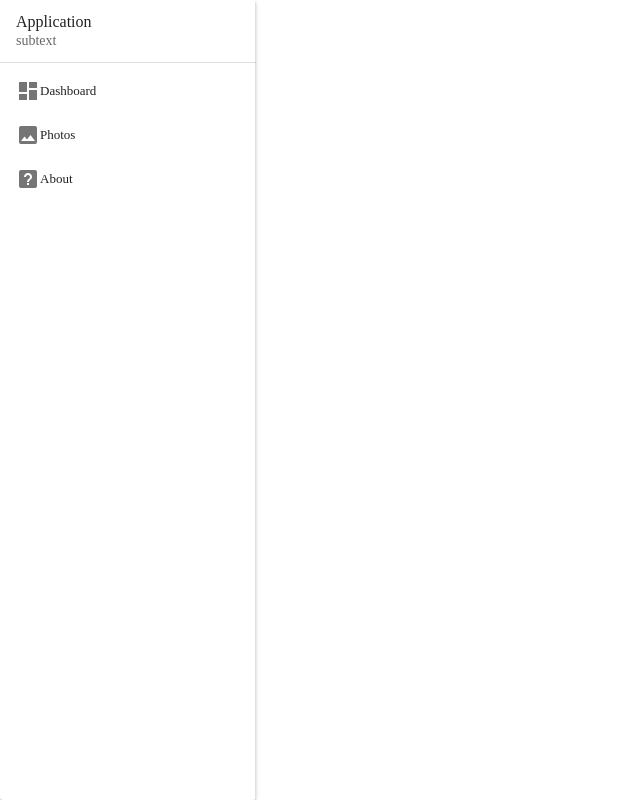
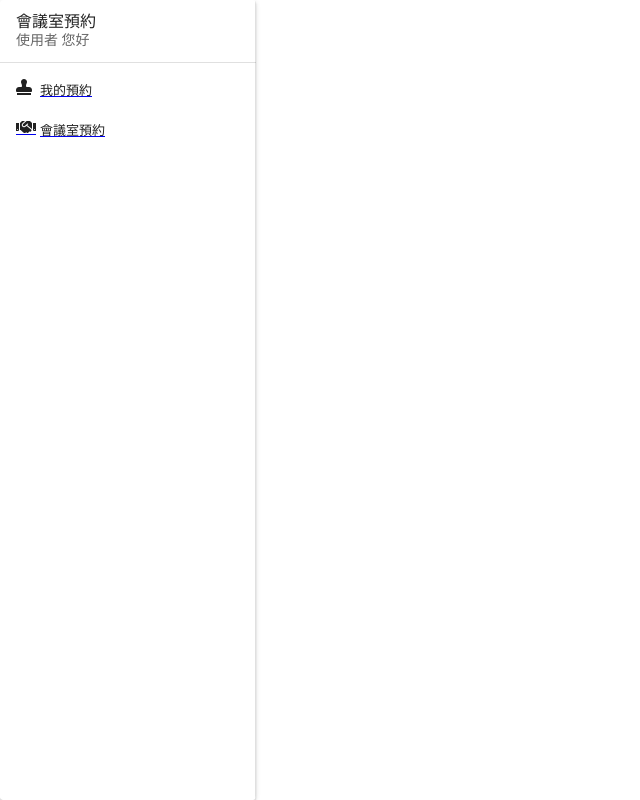
Before and after one commit to Shelly-Ling/meeting-room-reservation, a Vue app: page / in a window 1280 px wide. Shown: the whole page, without its empty margins (0-640 px from the left). Built offline with nearby package versions, Linux system fonts and the light colour scheme.

Commit message:
revised Navbar, add Reservation page

```diff
--- a/package.json
+++ b/package.json
@@ -17,6 +17,7 @@
     "vuetify": "^2.4.11"
   },
   "devDependencies": {
+    "@fortawesome/fontawesome-free": "^5.15.3",
     "@vue/cli-plugin-babel": "~4.5.0",
     "@vue/cli-plugin-eslint": "~4.5.0",
     "@vue/cli-plugin-router": "^4.5.12",
--- a/src/components/Navbar.vue
+++ b/src/components/Navbar.vue
@@ -3,23 +3,37 @@
     <v-navigation-drawer permanent>
       <v-list-item>
         <v-list-item-content>
-          <v-list-item-title class="title"> Application </v-list-item-title>
-          <v-list-item-subtitle> subtext </v-list-item-subtitle>
+          <v-list-item-title class="title"> 會議室預約 </v-list-item-title>
+          <v-list-item-subtitle> 使用者 您好 </v-list-item-subtitle>
         </v-list-item-content>
       </v-list-item>
 
       <v-divider></v-divider>
 
       <v-list dense nav>
-        <v-list-item v-for="item in items" :key="item.title" link>
+        <router-link to="/reservation">
+          <v-list-item link>
+            <v-list-item-icon>
+              <i class="fas fa-stamp"></i>
+            </v-list-item-icon>
+            <v-list-item-title>我的預約</v-list-item-title>
+          </v-list-item>
+        </router-link>
+        <router-link to="/rooms">
+          <v-list-item link>
+            <v-list-item-icon>
+              <i class="fas fa-handshake"></i>
+            </v-list-item-icon>
+            <v-list-item-title>會議室預約</v-list-item-title>
+          </v-list-item>
+        </router-link>
+        <!--
+        <v-list-item link>
           <v-list-item-icon>
-            <v-icon>{{ item.icon }}</v-icon>
+            <i class="fas fa-star"></i>
           </v-list-item-icon>
-
-          <v-list-item-content>
-            <v-list-item-title>{{ item.title }}</v-list-item-title>
-          </v-list-item-content>
-        </v-list-item>
+          <v-list-item-title>Starred</v-list-item-title>
+        </v-list-item> -->
       </v-list>
     </v-navigation-drawer>
   </v-card>
@@ -29,12 +43,7 @@
 export default {
   data() {
     return {
-      items: [
-        { title: 'Dashboard', icon: 'mdi-view-dashboard' },
-        { title: 'Photos', icon: 'mdi-image' },
-        { title: 'About', icon: 'mdi-help-box' },
-      ],
-      right: null,
+
     }
   },
 }
--- a/src/plugins/vuetify.js
+++ b/src/plugins/vuetify.js
@@ -1,5 +1,6 @@
 import Vue from 'vue';
 import Vuetify from 'vuetify/lib/framework';
+import '@fortawesome/fontawesome-free/css/all.css'
 
 Vue.use(Vuetify);
 
--- a/src/router/index.js
+++ b/src/router/index.js
@@ -3,6 +3,7 @@ import VueRouter from 'vue-router'
 import NotFound from '../views/NotFound.vue'
 import SignIn from '../views/SignIn.vue'
 import Rooms from '../views/Rooms.vue'
+import Reservation from '../views/Reservation.vue'
 
 
 Vue.use(VueRouter)
@@ -24,6 +25,11 @@ const routes = [
     component: Rooms
   },
   {
+    path: '/reservation',
+    name: 'reservation',
+    component: Reservation
+  },
+  {
     path: '*',
     name: 'not-found',
     component: NotFound
--- /dev/null
+++ b/src/views/Reservation.vue
@@ -0,0 +1,57 @@
+<template>
+  <v-card class="mx-auto">
+    <v-list three-line>
+      <template v-for="(item, index) in items">
+        <v-subheader
+          v-if="item.header"
+          :key="item.header"
+          v-text="item.header"
+        ></v-subheader>
+
+        <v-divider
+          v-else-if="item.divider"
+          :key="index"
+          :inset="item.inset"
+        ></v-divider>
+
+        <v-list-item v-else :key="item.title">
+          <v-list-item-avatar>
+            <v-img :src="item.avatar"></v-img>
+          </v-list-item-avatar>
+
+          <v-list-item-content>
+            <v-list-item-title v-html="item.title"></v-list-item-title>
+            <v-list-item-subtitle v-html="item.subtitle"></v-list-item-subtitle>
+          </v-list-item-content>
+        </v-list-item>
+      </template>
+    </v-list>
+  </v-card>
+</template>
+
+<script>
+export default {
+  data: () => ({
+    items: [
+      { header: 'A room' },
+      {
+        avatar: 'https://cdn.vuetifyjs.com/images/lists/1.jpg',
+        title: 'Brunch this weekend?',
+        subtitle: `<span class="text--primary">Ali Connors</span> &mdash; I'll be in your neighborhood doing errands this weekend. Do you want to hang out?`,
+      },
+      { divider: true, inset: true },
+      {
+        avatar: 'https://cdn.vuetifyjs.com/images/lists/2.jpg',
+        title: 'Summer BBQ <span class="grey--text text--lighten-1">4</span>',
+        subtitle: `<span class="text--primary">to Alex, Scott, Jennifer</span> &mdash; Wish I could come, but I'm out of town this weekend.`,
+      },
+      { divider: true, inset: true },
+      {
+        avatar: 'https://cdn.vuetifyjs.com/images/lists/3.jpg',
+        title: 'Oui oui',
+        subtitle: '<span class="text--primary">Sandra Adams</span> &mdash; Do you have Paris recommendations? Have you ever been?',
+      }
+    ],
+  }),
+}
+</script>
```
Also changed, not shown: 1 other file (tests, documents, lock files or other folders).
